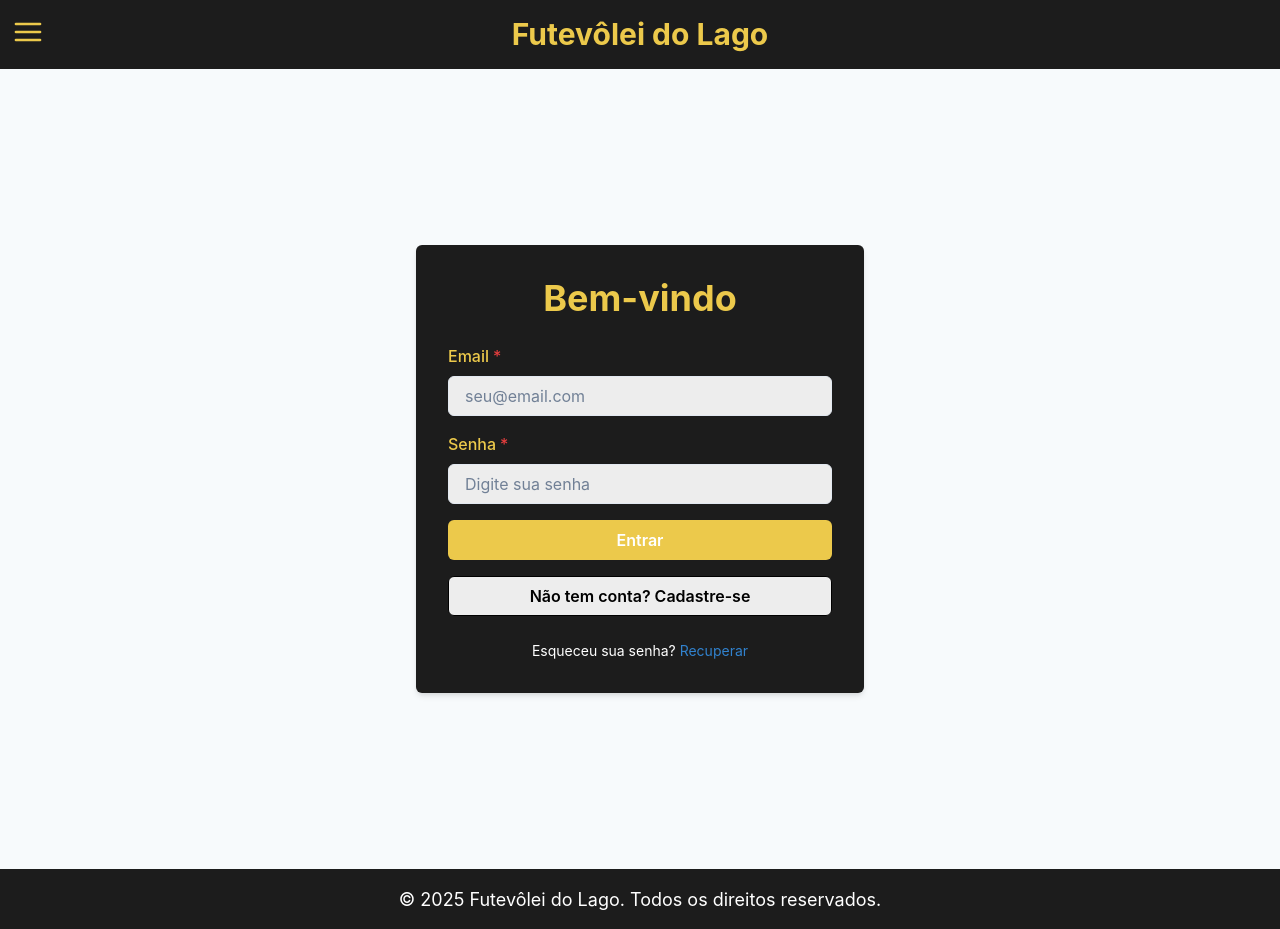
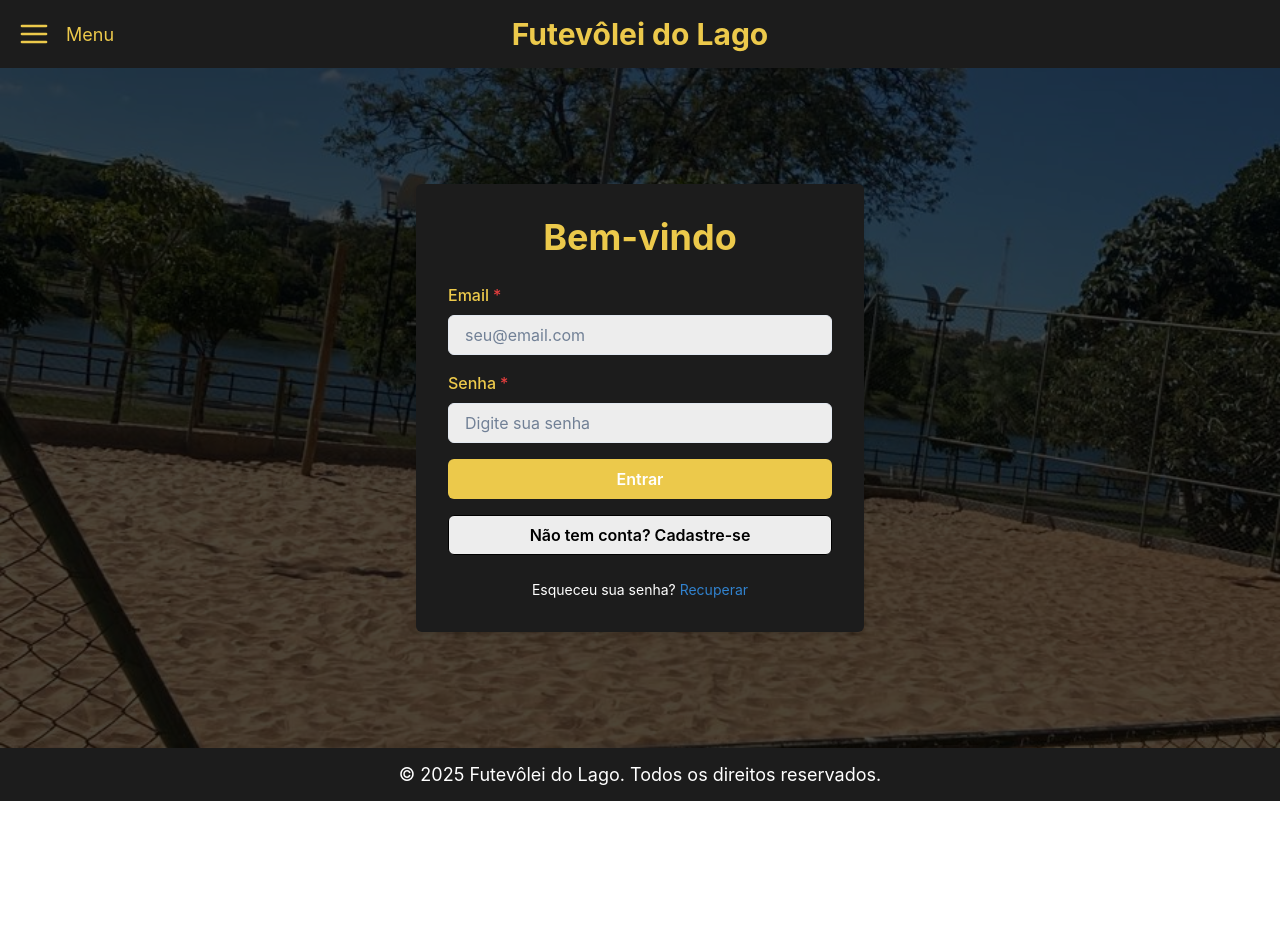
Before and after one commit to Tadeucassis-dev/futevoleifront, a React (Create React App) app: page /signin in a window 1280 px wide. After the commit the page ends 801 px from the top, so only its background shows below. Built offline with nearby package versions, Linux system fonts and the light colour scheme.

Commit message:
atualizando login

```diff
--- a/package.json
+++ b/package.json
@@ -15,7 +15,7 @@
     "@types/node": "^16.18.126",
     "@types/react": "^19.0.12",
     "@types/react-dom": "^19.0.4",
-    "axios": "^1.6.8",
+    "axios": "^1.8.4",
     "framer-motion": "^10.18.0",
     "react": "^18.3.1",
     "react-dom": "^18.3.1",
--- a/src/components/Footer.tsx
+++ b/src/components/Footer.tsx
@@ -2,7 +2,7 @@ import { Flex, Text } from "@chakra-ui/react";
 
 export function Footer() {
     return (
-        <Flex bgColor={"#1C1C1C"} height={"60px"} alignItems="center" justifyContent="center" color="white" >
+        <Flex bgColor={"#1C1C1C"} height={"53px"} alignItems="center" justifyContent="center" color="white" >
             <div className="container mx-auto text-center">
                 <Text fontSize={"18px"}>&copy; 2025 Futevôlei do Lago. Todos os direitos reservados.</Text>
             </div>
--- a/src/components/Header.tsx
+++ b/src/components/Header.tsx
@@ -1,6 +1,5 @@
-// components/Header.tsx
 import React from 'react';
-import { Box, Text, IconButton, useDisclosure } from '@chakra-ui/react';
+import { Box, Text, IconButton, useDisclosure, Flex } from '@chakra-ui/react';
 import { HamburgerIcon } from '@chakra-ui/icons';
 import { Sidebar } from './Sidebar';
 
@@ -9,22 +8,38 @@ export function Header() {
 
   return (
     <>
-      <Box as="header" bg="#1C1C1C" p="12px" textAlign="center">
-        <IconButton
-          aria-label="Abrir menu"
-          icon={<HamburgerIcon boxSize="2rem"/>}
-          border={'none'}
-          colorScheme="whiteAlpha"
-          variant="outline"
+      <Box as="header" bg="#1C1C1C" p="10px" position="relative" textAlign="center">
+        <Flex align="center" justify="flex-start">
+          {/* Ícone e texto "Menu" à esquerda */}
+          <Flex align="center">
+            <IconButton
+              aria-label="Abrir menu"
+              icon={<HamburgerIcon boxSize="2rem" />}
+              border="none"
+              colorScheme="whiteAlpha"
+              variant="outline"
+              color="yellow.400"
+              size="lg"
+              onClick={onOpen}
+              mr={2}
+            />
+            <Text color="yellow.400" fontSize="lg" >
+              Menu
+            </Text>
+          </Flex>
+        </Flex>
+
+        {/* Título centralizado */}
+        <Text
+          fontSize="3xl"
+          color="yellow.400"
+          fontWeight="bold"
           position="absolute"
-          left="12px"
-          top="16px"
-          color={"yellow.400"}
-          size=""
-          onClick={onOpen}
-        />
-        <Text fontSize="3xl" color="yellow.400" fontWeight="bold">
-         Futevôlei do Lago
+          left="50%"
+          top="50%"
+          transform="translate(-50%, -50%)"
+        >
+          Futevôlei do Lago
         </Text>
       </Box>
       <Sidebar isOpen={isOpen} onClose={onClose} />
--- a/src/pages/Home.tsx
+++ b/src/pages/Home.tsx
@@ -4,26 +4,24 @@ import {
   Box,
   Text,
   VStack,
-  Button,
   Image,
   Flex,
   useBreakpointValue,
 } from '@chakra-ui/react';
-import { NavLink } from 'react-router-dom';
 import raiz from '../assets/raiz.png';
 
 
 export function Home() {
   const textSize = useBreakpointValue({ base: 'md', md: 'lg', lg: 'xl' });
-  const buttonSize = useBreakpointValue({ base: 'md', md: 'lg' });
 
   return (
     <Box
-      h="calc(100vh - 129px)"
-      w="100vw"
+
+      w={"100%"}
+      h={"85vh"}
       m={0}
       p={0}
-      bg="gray.900"
+      bg="gray.800"
       color="white"
       position="relative"
       overflow="hidden"
@@ -74,20 +72,20 @@ export function Home() {
             h={{ base: '200px', md: '300px' }}
           />
         </Flex>
-        <Flex direction={{ base: 'column', md: 'row' }} gap={4}>
+        {/* <Flex direction={{ base: 'column', md: 'row' }} gap={4}>
           <Button
             as={NavLink}
-            to="/alunos/novo"
+            to="/signin"
             size={buttonSize}
             colorScheme="yellow"
             variant="solid"
             fontWeight="bold"
             _hover={{ transform: 'scale(1.05)', transition: '0.2s' }}
           >
-            Faça Parte do Time
+            Clique para entrar!
           </Button>
 
-        </Flex>
+        </Flex> */}
         <Text fontSize="18px" color="gray.200" mt={4}>
           Treinos incríveis, competições emocionantes e uma vibe única à beira do lago.
         </Text>
--- a/src/pages/Register.tsx
+++ b/src/pages/Register.tsx
@@ -1,4 +1,3 @@
-// Register.tsx
 import React, { FormEvent, useState } from 'react';
 import {
   Box,
@@ -13,6 +12,8 @@ import {
   useToast,
 } from '@chakra-ui/react';
 import { useNavigate } from 'react-router-dom';
+import fotolago from '../assets/fotolago.jpg';
+import { register } from '../services/api'; // Importe o método register
 
 interface RegisterCredentials {
   name: string;
@@ -44,7 +45,6 @@ const Register: React.FC = () => {
     e.preventDefault();
     setIsLoading(true);
 
-    // Validação simples das senhas
     if (credentials.password !== credentials.confirmPassword) {
       toast({
         title: 'Erro',
@@ -58,37 +58,26 @@ const Register: React.FC = () => {
     }
 
     try {
-      // Chamada ao backend - substitua pela sua URL de API
-      const response = await fetch('/register', {
-        method: 'POST',
-        headers: {
-          'Content-Type': 'application/json',
-        },
-        body: JSON.stringify({
-          name: credentials.name,
-          email: credentials.email,
-          password: credentials.password,
-        }),
+      const response = await register({
+        name: credentials.name,
+        email: credentials.email,
+        password: credentials.password,
       });
-
-      if (!response.ok) {
-        throw new Error('Erro ao cadastrar');
-      }
 
       toast({
         title: 'Cadastro bem-sucedido',
-        description: 'Você pode fazer login agora',
+        description: `Bem-vindo, ${response.data.name}! Você pode fazer login agora.`,
         status: 'success',
         duration: 3000,
         isClosable: true,
       });
 
-      // Redirecionar para a página de login
-      navigate('/');
-    } catch (error) {
+      navigate('/signin');
+    } catch (error: any) {
       toast({
         title: 'Erro no cadastro',
-        description: error instanceof Error ? error.message : 'Erro desconhecido',
+        description:
+          error.response?.data?.message || 'Erro ao cadastrar. Tente novamente.',
         status: 'error',
         duration: 3000,
         isClosable: true,
@@ -105,11 +94,15 @@ const Register: React.FC = () => {
   return (
     <ChakraProvider>
       <Box
-        minH="100vh"
+        h="85vh"
         display="flex"
         alignItems="center"
         justifyContent="center"
-        bg="gray.50"
+        bgImage={`url(${fotolago})`}
+        bgSize="cover"
+        bgPosition="center"
+        bgColor="rgba(0, 0, 0, 0.7)"
+        bgBlendMode="overlay"
       >
         <Box
           bg="#1c1c1c"
--- a/src/pages/Signin.tsx
+++ b/src/pages/Signin.tsx
@@ -14,6 +14,7 @@ import {
 } from '@chakra-ui/react';
 import { useNavigate } from 'react-router-dom';
 import { login } from '../services/api'; // Ajuste o caminho para sua service
+import fotolago from '../assets/fotolago.jpg';
 
 interface LoginCredentials {
   email: string;
@@ -43,7 +44,7 @@ const Signin: React.FC = () => {
 
     try {
       const response = await login(credentials);
-      const { token } = response.data;
+      const { token } = response.data; // O backend retorna { "token": "jwt_aqui" }
 
       localStorage.setItem('jwt_token', token);
 
@@ -54,7 +55,7 @@ const Signin: React.FC = () => {
         isClosable: true,
       });
 
-      navigate('/dashboard');
+      navigate('/*');
     } catch (error: any) {
       toast({
         title: 'Erro no login',
@@ -75,11 +76,15 @@ const Signin: React.FC = () => {
   return (
     <ChakraProvider>
       <Box
-        minH="100vh"
+        h="85vh" // Altura exata da viewport
         display="flex"
         alignItems="center"
         justifyContent="center"
-        bg="gray.50"
+        bgImage={`url(${fotolago})`}
+        bgSize="cover"
+        bgPosition="center"
+        bgColor="rgba(0, 0, 0, 0.7)" // Cor de fundo com opacidade
+        bgBlendMode="overlay"
       >
         <Box
            bg="#1c1c1c"
--- a/src/routes/index.tsx
+++ b/src/routes/index.tsx
@@ -25,9 +25,17 @@ export function AppRoutes() {
               {/* Rotas públicas */}
               <Route path="/signin" element={<Signin />} />
               <Route path="/register" element={<Register />} />
-              <Route path="/" element={<Home />} />
+
 
               {/* Rotas protegidas */}
+              <Route
+                path="/*"
+                element={
+                  <ProtectedRoute isAuthenticated={isAuthenticated}>
+                    <Home />
+                  </ProtectedRoute>
+                }
+              />
               <Route
                 path="/alunos"
                 element={
--- a/src/services/api.ts
+++ b/src/services/api.ts
@@ -9,17 +9,23 @@ const api = axios.create({
 });
 
 // Interceptor para adicionar o token em todas as requisições
-api.interceptors.request.use((config) => {
-  const token = localStorage.getItem('jwt_token');
-  if (token) {
-    config.headers.Authorization = `Bearer ${token}`;
-  }
-  return config;
-}, (error) => Promise.reject(error));
+api.interceptors.request.use(
+  (config) => {
+    const token = localStorage.getItem('jwt_token');
+    if (token) {
+      config.headers.Authorization = `Bearer ${token}`;
+    }
+    return config;
+  },
+  (error) => Promise.reject(error)
+);
 
 // Métodos de autenticação
 export const login = (credentials: { email: string; password: string }) =>
   api.post<{ token: string }>('/login', credentials);
+
+export const register = (user: { name: string; email: string; password: string }) =>
+  api.post<{ id: number; name: string; email: string }>('/register', user);
 
 // Métodos existentes
 export const getAlunos = () => api.get<Aluno[]>('/alunos');
```
Also changed, not shown: 1 other file (tests, documents, lock files or other folders). Lines whose indentation alone changed are shown as unchanged.
